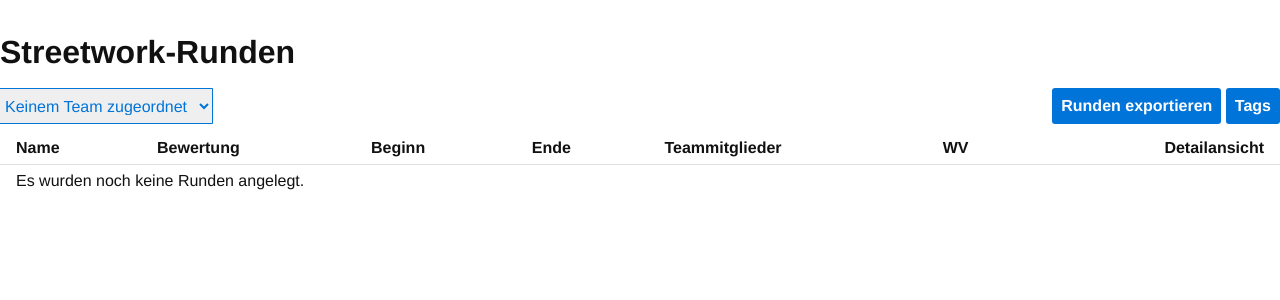
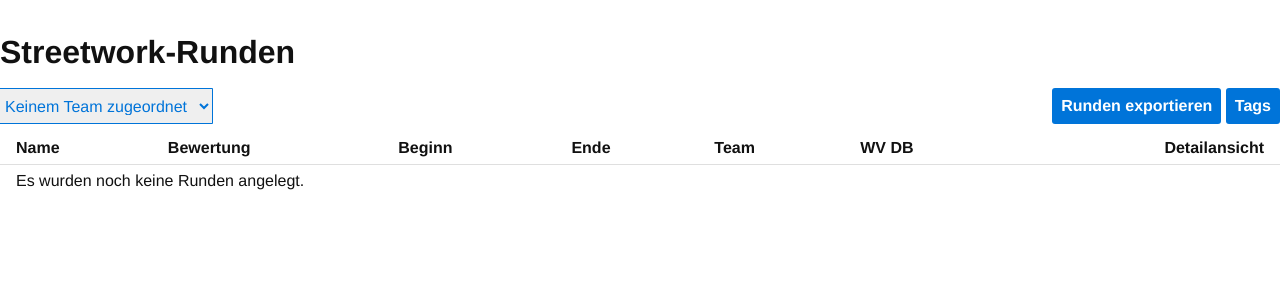
Before and after one commit to knutschsoft/swapp, a Symfony app: template app/Resources/views/Walks/walksHomeScreen.html.twig in a window 1280 px wide. Shown: the top 300 px of the page. Run offline with Twig, Linux system fonts and the light colour scheme; the template is opened without the code that fills it, so the values that code supplies are empty; some libraries are stand-ins or nearby versions.

Commit message:
changes broken display of team members to dispay of team name

```diff
--- a/app/Resources/views/Walks/walksHomeScreen.html.twig
+++ b/app/Resources/views/Walks/walksHomeScreen.html.twig
@@ -40,8 +40,8 @@
                 <th>Bewertung</th>
                 <th>Beginn</th>
                 <th>Ende</th>
-                <th>Teammitglieder</th>
-                <th>WV</th>
+                <th>Team</th>
+                <th>WV DB</th>
                 <th class="right-align">Detailansicht</th>
             </tr>
             </thead>
@@ -52,10 +52,7 @@
                     <td>{{ walk.getRating }}</td>
                     <td>{{ walk.getStartTime|localizeddate('short', 'short') }}</td>
                     <td>{{ walk.getEndTime|localizeddate('short', 'short') }}</td>
-                    <td>{% for user in walk.getWalkTeamMembers %}
-                            {{ user.username|e }}
-                        {% endfor %}
-                    </td>
+                    <td>{{ walk.teamName }} </td>
                     <td>{% if walk.isResubmission == 1 %} ja
                         {% else %} nein
                         {% endif %}
--- a/src/AppBundle/Controller/WalksController.php
+++ b/src/AppBundle/Controller/WalksController.php
@@ -125,6 +125,7 @@ class WalksController
         // TODO: refactor by move logic outside or something else
         $walk = new Walk();
 
+        $walk->setTeamName($team->getName());
         $walk->setName("");
         $walk->setStartTime(new \DateTime());
         $walk->setEndTime(new \DateTime());
--- a/src/AppBundle/DataFixtures/ORM/LoadWalkData.php
+++ b/src/AppBundle/DataFixtures/ORM/LoadWalkData.php
@@ -32,6 +32,7 @@ class LoadWalkData extends AbstractFixture implements FixtureInterface, OrderedF
             $rating++;
 
             $walk = new Walk();
+            $walk->setTeamName("");
             $walk->setName($names[rand(0, count($names) - 1)]);
             $walk->setRating(rand(0, 100));
             $walk->setStartTime(new \DateTime('-' . rand(50, 100) . 'minutes'));
```
Also changed, not shown: src/AppBundle/Entity/Walk.php (+22 -1 lines).
